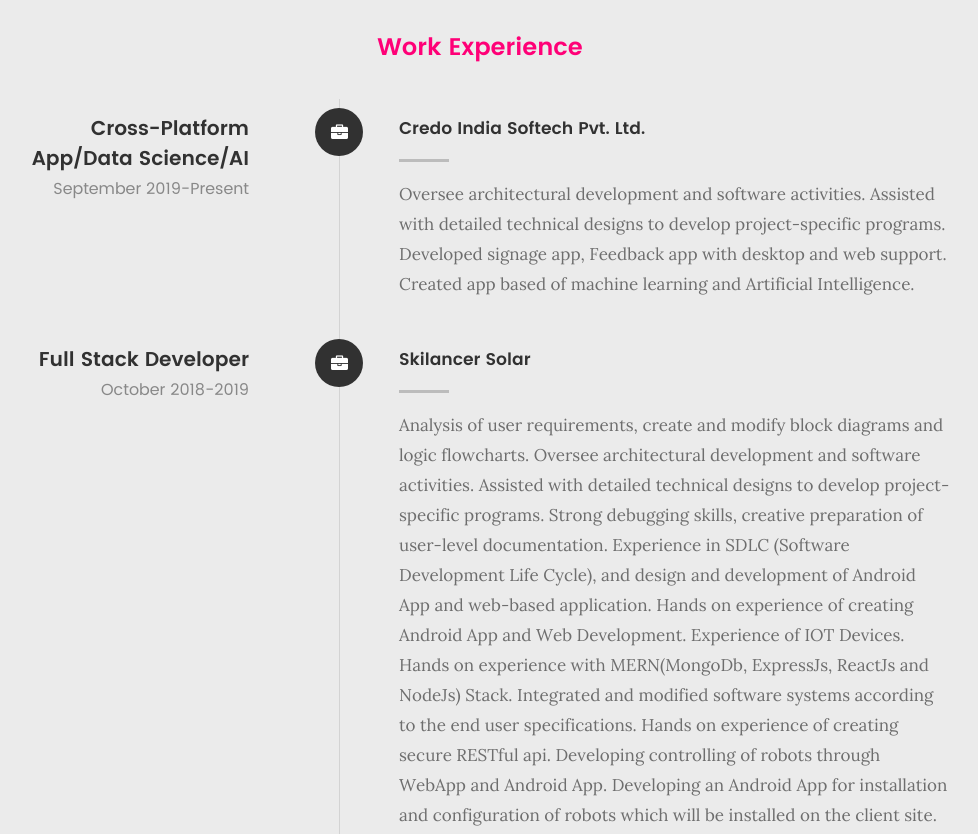
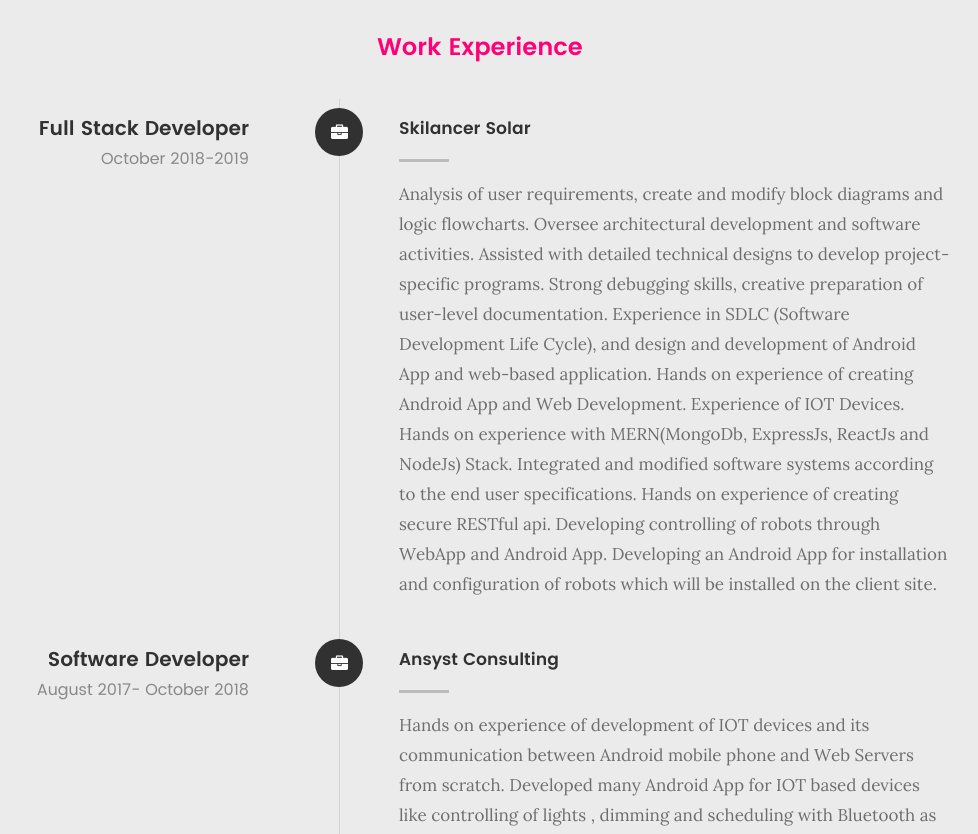
Before and after one commit to saurabhskt/saurabhskt.github.io, a plain HTML site: page index.html in a window 1280 px wide. Shown: the part 2732-3566 px from the top of the page, without its empty margins (160-1138 px from the left). Drawn offline with Linux system fonts and the light colour scheme; files whose address does not match are found by name.

Commit message:
Update index.html

```diff
--- a/index.html
+++ b/index.html
@@ -239,27 +239,7 @@ to use for the development of the organization</p>
    		<div class="col-twelve">
 
    			<div class="timeline-wrap">
-				<div class="timeline-block">
 
-					<div class="timeline-ico">
-						<i class="fa fa-briefcase"></i>
-					</div>
-
-					<div class="timeline-header">
-						<h3>Cross-Platform App/Data Science/AI</h3>
-						<p>September 2019-Present</p>
-					</div>
-
-					<div class="timeline-content">
-						<h4>Credo India Softech Pvt. Ltd.</h4>
-						<p>
-						 Oversee architectural development and software activities.
-						 Assisted with detailed technical designs to develop project-specific programs.
-						 Developed signage app, Feedback app with desktop and web support. Created app based of machine learning and Artificial Intelligence.
-					 </p>
-					</div>
-
-				</div> <!-- /timeline-block -->
    				<div class="timeline-block">
 
 	   				<div class="timeline-ico">
```
